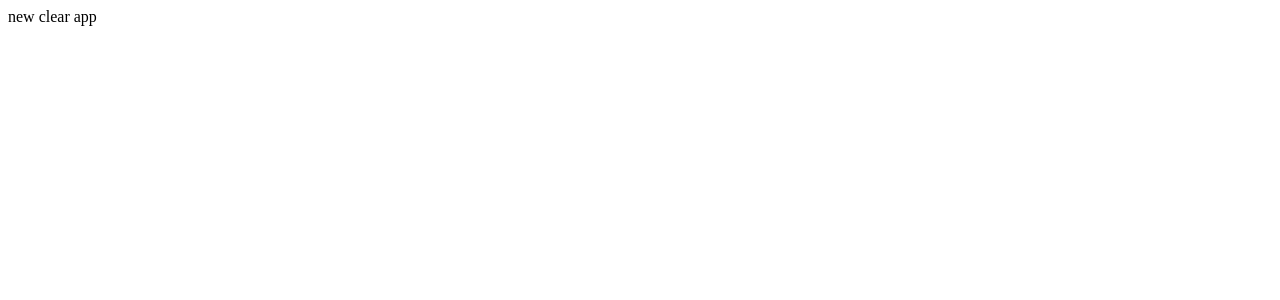
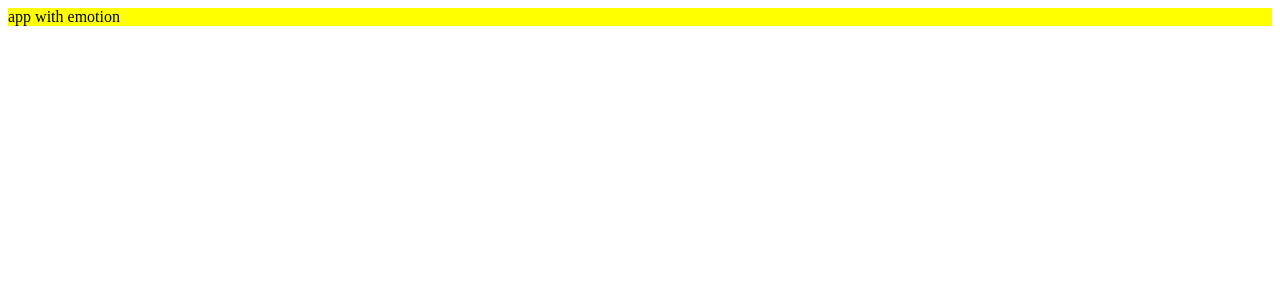
Before and after one commit to AHera/react-dz, a React (Create React App) app: page / in a window 1280 px wide. Shown: the top 300 px of the page. Built offline with nearby package versions, Linux system fonts and the light colour scheme.

Commit message:
add emotion

```diff
--- a/package.json
+++ b/package.json
@@ -3,6 +3,7 @@
   "version": "0.1.0",
   "private": true,
   "dependencies": {
+    "@emotion/react": "^11.9.0",
     "@testing-library/jest-dom": "^5.14.1",
     "@testing-library/react": "^13.0.0",
     "@testing-library/user-event": "^13.2.1",
--- a/src/App.js
+++ b/src/App.js
@@ -1,5 +1,16 @@
+/** @jsxImportSource @emotion/react */
+import { css } from "@emotion/react";
+
 function App() {
-  return "new clear app";
+  return (
+    <div
+      css={css`
+        background: yellow;
+      `}
+    >
+      app with emotion
+    </div>
+  );
 }
 
 export default App;
```
Also changed, not shown: 1 other file (tests, documents, lock files or other folders).
